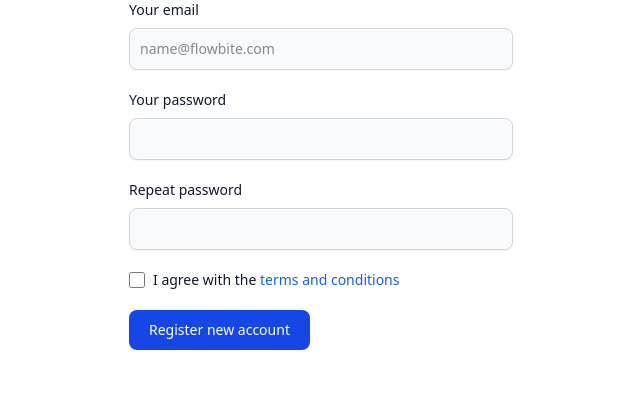
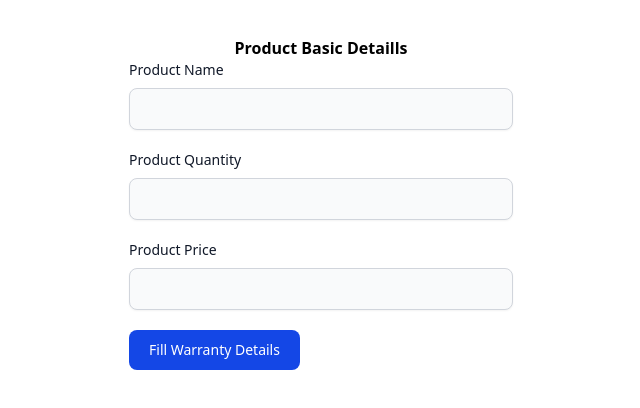
Before and after one commit to harshachandimal/react--redux--form, a React (Vite) app: page / in a window 1280 px wide. Shown: the top 408 px of the page, without its empty margins (319-959 px from the left). Built offline with nearby package versions, Linux system fonts and the light colour scheme.

Commit message:
Created from transactions

```diff
--- a/package.json
+++ b/package.json
@@ -11,6 +11,7 @@
   },
   "dependencies": {
     "@tailwindcss/vite": "^4.0.8",
+    "prop-types": "^15.8.1",
     "react": "^19.0.0",
     "react-dom": "^19.0.0",
     "react-redux": "^9.2.0",
--- /dev/null
+++ b/src/components/Common/InputField.jsx
@@ -0,0 +1,27 @@
+import PropTypes from "prop-types";
+
+const InputField = ({type, name, tagName}) => {
+  return (
+    <div className="mb-5">
+      <label
+        htmlFor={name}
+        className="block mb-2 text-sm font-medium text-gray-900 "
+      >
+        {tagName}
+      </label>
+      <input
+        type={type}
+        id={name}
+        name={name}
+        className="input-field"
+        required
+      />
+    </div>
+  );
+};
+InputField.propTypes = {
+  type: PropTypes.string.isRequired,
+  name: PropTypes.string.isRequired,
+  tagName: PropTypes.string.isRequired,
+};
+export default InputField;
--- /dev/null
+++ b/src/components/ProductForm/ProductBasicDetailsForm/ProductBasicDeatilsForm.jsx
@@ -0,0 +1,36 @@
+import InputField from "../../Common/InputField.jsx";
+import PropTypes from "prop-types";
+
+const ProductBasicDeatilsForm = ({handleNextForm}) => {
+  return (
+    <div>
+      <form className="max-w-sm mx-auto ">
+        <div>
+          <h1 className="font-bold text-center ">Product Basic Detaills</h1>
+        </div>
+        <InputField type="text" name="ProductName" tagName="Product Name" />
+        <InputField
+          type="number"
+          name="product_quantity"
+          tagName="Product Quantity"
+        />
+        <InputField
+          type="number"
+          name="product_price"
+          tagName="Product Price"
+        />
+        <button
+          type="button"
+          onClick={handleNextForm}
+          className="button"
+        >
+          Fill Warranty Details
+        </button>
+      </form>
+    </div>
+  );
+};
+ProductBasicDeatilsForm.propTypes = {
+  handleNextForm: PropTypes.func.isRequired
+}
+export default ProductBasicDeatilsForm;
--- a/src/components/ProductForm/ProductForm.jsx
+++ b/src/components/ProductForm/ProductForm.jsx
@@ -1,52 +1,33 @@
-
+import ProductBasicDeatilsForm from "./ProductBasicDetailsForm/ProductBasicDeatilsForm.jsx";
+import ProductWarrantyDeatilsForm from "./ProductWarrantyDetailsForm/ProductWarrantyDeatilsForm.jsx";
+import {useState} from "react";
 
 const ProductForm = () => {
-    return (
-        <>
-            <form className="max-w-sm mx-auto">
-                <div className="mb-5">
-                    <label htmlFor="email" className="block mb-2 text-sm font-medium text-gray-900 ">Your
-                        email</label>
-                    <input type="email" id="email"
-                           className="shadow-xs bg-gray-50 border border-gray-300 text-gray-900 text-sm rounded-lg focus:ring-blue-500 focus:border-blue-500 block w-full p-2.5 "
-                           placeholder="name@flowbite.com" required/>
-                </div>
-                <div className="mb-5">
-                    <label htmlFor="password" className="block mb-2 text-sm font-medium text-gray-900">Your
-                        password</label>
-                    <input type="password" id="password"
-                           className="shadow-xs bg-gray-50 border border-gray-300 text-gray-900 text-sm rounded-lg focus:ring-blue-500 focus:border-blue-500 block w-full p-2.5 "
-                           required/>
-                </div>
-                <div className="mb-5">
-                    <label htmlFor="repeat-password"
-                           className="block mb-2 text-sm font-medium text-gray-900 ">Repeat
-                        password</label>
-                    <input type="password" id="repeat-password"
-                           className="shadow-xs bg-gray-50 border border-gray-300 text-gray-900 text-sm rounded-lg focus:ring-blue-500 focus:border-blue-500 block w-full p-2.5  "
-                           required/>
-                </div>
-                <div className="flex items-start mb-5">
-                    <div className="flex items-center h-5">
-                        <input id="terms" type="checkbox" value=""
-                               className="w-4 h-4 border border-gray-300 rounded-sm bg-gray-50 focus:ring-3 focus:ring-blue-300 blue-600 dark:ring-offset-gray-800 dark:focus:ring-offset-gray-800"
-                               required/>
-                    </div>
-                    <label htmlFor="terms" className="ms-2 text-sm font-medium text-gray-900 dark:text-gray-300">I agree
-                        with the <a href="#" className="text-blue-600 hover:underline dark:text-blue-500">terms and
-                            conditions</a></label>
-                </div>
-                <button type="submit"
-                        className="text-white bg-blue-700 hover:bg-blue-800 focus:ring-4 focus:outline-none focus:ring-blue-300 font-medium rounded-lg text-sm px-5 py-2.5 text-center dark:bg-blue-600 dark:hover:bg-blue-700 dark:focus:ring-blue-800">Register
-                    new account
-                </button>
-            </form>
-        </>
+  const [Form, setForm] = useState(1)
 
+  const handleNextForm = () => {
+    setForm(prevState => prevState + 1)
+  }
 
-    );
+  const handleBackForm = () => {
+    setForm(prevState => prevState - 1)
+  }
+
+  const productFormMapper =  {
+    1 : <ProductBasicDeatilsForm handleNextForm={handleNextForm} />,
+    2 : <ProductWarrantyDeatilsForm handleBackForm={handleBackForm} />
+  }
+
+  const RenderForms = () => {
+    return productFormMapper[Form];
+  }
+
+  return (
+    <div className="mt-9  ">
+      {RenderForms()}
+
+    </div>
+  );
 };
 
-ProductForm.propTypes = {};
-
 export default ProductForm;
--- /dev/null
+++ b/src/components/ProductForm/ProductWarrantyDetailsForm/ProductWarrantyDeatilsForm.jsx
@@ -0,0 +1,34 @@
+import InputField from "../../Common/InputField.jsx";
+import PropTypes from "prop-types";
+
+const ProductWarrantyDeatilsForm = ({handleBackForm}) => {
+  return (
+    <div>
+      <form className="max-w-sm mx-auto ">
+        <div>
+          <h1 className="font-bold text-center ">Product Basic Detaills</h1>
+        </div>
+        <InputField type="text" name="WarrantyPeriod" tagName="Warranty Period" />
+        <InputField
+          type="date"
+          name="WarrantyStartDate"
+          tagName="Warranty Start Date"
+        />
+        <InputField
+          type="date"
+          name="WarrantyEndDate"
+          tagName="Warranty End Date"
+        />
+        <button type="button" className="button" onClick={handleBackForm}>
+          Back
+        </button>
+      </form>
+    </div>
+  );
+};
+
+ProductWarrantyDeatilsForm.propTypes = {
+  handleBackForm: PropTypes.func.isRequired,
+}
+
+export default ProductWarrantyDeatilsForm;
--- a/src/index.css
+++ b/src/index.css
@@ -1 +1,10 @@
 @import "tailwindcss";
+
+.input-field {
+
+   @apply shadow-xs bg-gray-50 border border-gray-300 text-gray-900 text-sm rounded-lg focus:ring-blue-500 focus:border-blue-500 block w-full p-2.5
+}
+
+.button {
+  @apply text-white bg-blue-700 hover:bg-blue-800 focus:ring-4 focus:outline-none focus:ring-blue-300 font-medium rounded-lg text-sm px-5 py-2.5 text-center
+}
```
Also changed, not shown: 1 other file (tests, documents, lock files or other folders).
